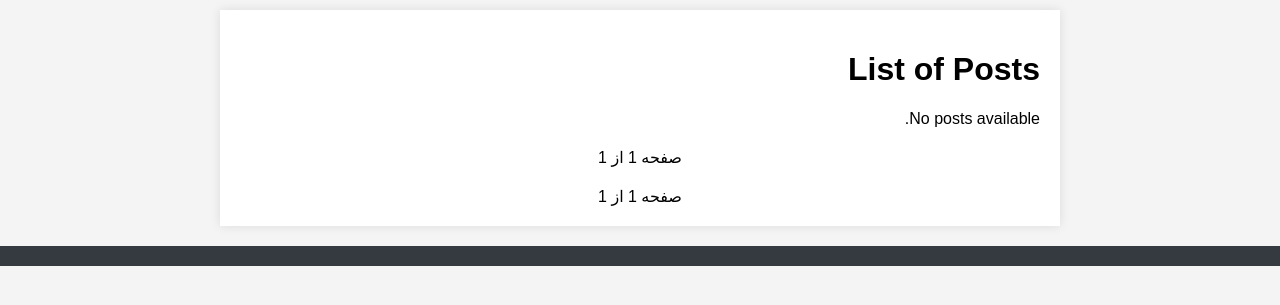
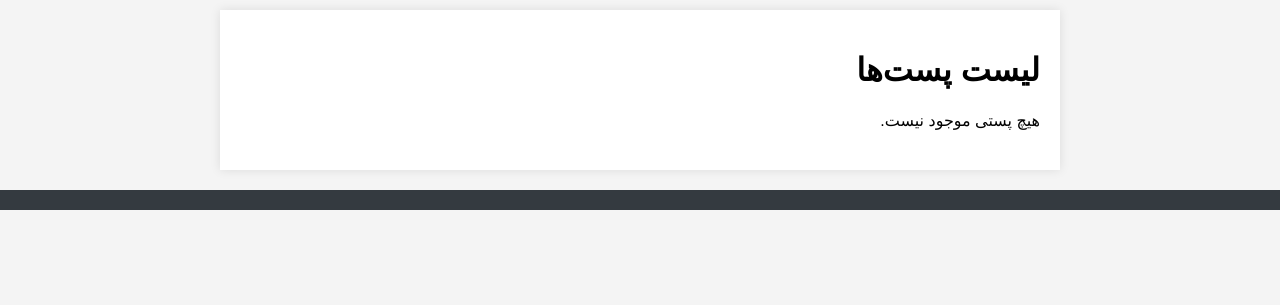
Before and after one commit to yazdancode/shoping_foroshgah, a Django app: page /postlist/ in a window 1280 px wide. Shown: the part 30-335 px from the top of the page. Run offline with Django 5.2, Linux system fonts and the light colour scheme; data that the repository does not hold is empty.

Commit message:
class based views

```diff
--- a/blog/templates/blog/index.html
+++ b/blog/templates/blog/index.html
@@ -5,4 +5,3 @@
 {% block content %}
 
 {% endblock%}
-pyt
--- a/blog/templates/blog/partials/pagination.html
+++ b/blog/templates/blog/partials/pagination.html
@@ -4,10 +4,13 @@
         <a href="?page={{ posts.previous_page_number }}" class="btn btn-secondary">◀ صفحه قبل</a>
     {% endif %}
 
-    <span style="margin: 0 15px;">صفحه {{ posts.number }} از {{ posts.paginator.num_pages }}</span>
+    <!-- ✅ نمایش صحیح شماره صفحه -->
+    {% if posts.paginator.num_pages > 1 %}
+        <span style="margin: 0 15px;">صفحه {{ posts.number }} از {{ posts.paginator.num_pages }}</span>
+    {% endif %}
 
     {% if posts.has_next %}
         <a href="?page={{ posts.next_page_number }}" class="btn btn-secondary">صفحه بعد ▶</a>
-        <a href="?page={{ posts.paginator.num_pages }}" class="btn btn-primary">⏭ صفحه آخر</a
+        <a href="?page={{ posts.paginator.num_pages }}" class="btn btn-primary">⏭ صفحه آخر</a>
     {% endif %}
 </div>
--- a/blog/templates/blog/post/postlist.html
+++ b/blog/templates/blog/post/postlist.html
@@ -1,22 +1,22 @@
 {% extends 'parent/base.html' %}
 
-{% block title %} List of Posts {% endblock %}
+{% block title %} لیست پست‌ها {% endblock %}
 
 {% block content %}
-    <h1>List of Posts</h1>
+    <h1>لیست پست‌ها</h1>
 
     {% for post in posts %}
         <div class="post-item">
             <a href="{{ post.get_absolute_url }}">
                 <h2>{{ post.title }}</h2>
-                <p>By {{ post.author }}</p>
+                <p>نویسنده: {{ post.author }}</p>
             </a>
         </div>
     {% empty %}
-        <p>No posts available.</p>
+        <p>هیچ پستی موجود نیست.</p>
     {% endfor %}
 
-    <!-- Correctly pass the 'page' object for pagination -->
-    {% include 'blog/partials/pagination.html' with page=page %}
+    <!-- ارسال مقدار صحیح برای صفحه‌بندی -->
+    {% include 'blog/partials/pagination.html' with posts=page_obj %}
 
 {% endblock %}
--- a/blog/urls.py
+++ b/blog/urls.py
@@ -1,13 +1,24 @@
-from django.urls import path
+from django.urls import path  # ایمپورت ماژول path برای تعریف مسیرهای URL
 
-from blog.views import index, post_details, postlist
+from blog.views import (PostListView, index,  # ایمپورت ویوهای موردنیاز
+                        post_details)
 
 urlpatterns = [
     path("", index, name="index"),
-    path("postlist/", postlist, name="postlist"),
+    # مسیر صفحه اصلی که ویو `index` را اجرا می‌کند
+
+    path("postlist/", PostListView.as_view(), name="postlist"),
+    # مسیر نمایش لیست پست‌ها که از کلاس‌بیس ویو `PostListView` استفاده می‌کند
+    # `.as_view()` برای تبدیل کلاس به ویو قابل اجرا استفاده می‌شود
+
     path(
         "post_details/<int:year>/<int:month>/<int:day>/<slug:post>/",
         post_details,
         name="post_details",
     ),
+    # مسیر نمایش جزئیات یک پست مشخص که بر اساس تاریخ انتشار و `slug` مشخص می‌شود
+    # <int:year> = دریافت مقدار عددی برای سال
+    # <int:month> = دریافت مقدار عددی برای ماه
+    # <int:day> = دریافت مقدار عددی برای روز
+    # <slug:post> = دریافت مقدار اسلاگ برای پست
 ]
--- a/blog/views.py
+++ b/blog/views.py
@@ -1,42 +1,54 @@
 from django.core.paginator import EmptyPage, PageNotAnInteger, Paginator
 from django.http import HttpResponse
 from django.shortcuts import get_object_or_404, render
+from django.views.generic import ListView
 
-from blog.models import Post
+from blog.models import Post  # ایمپورت مدل پست از اپلیکیشن بلاگ
 
 
 def index(request):
+    """
+    صفحه اصلی وبلاگ را رندر می‌کند.
+    """
     return render(request, "blog/index.html", {})
 
 
-def postlist(request):
-    posts = Post.objects.filter(status="published")
-    paginator = Paginator(posts, 2)
-    page = request.GET.get("page")
+# نسخه‌ی مبتنی بر فانکشن ویو برای نمایش لیست پست‌ها (کامنت شده)
+# def postlist(request):
+#     """
+#     نمایش لیست پست‌های منتشر شده همراه با قابلیت صفحه‌بندی
+#     """
+#     posts = Post.objects.filter(status="published")  # دریافت پست‌های منتشر شده
+#     paginator = Paginator(posts, 2)  # ایجاد صفحه‌بندی با نمایش ۲ پست در هر صفحه
+#     page = request.GET.get("page")  # دریافت شماره صفحه از URL
 
-    try:
-        posts = paginator.page(page)
-    except PageNotAnInteger:
-        posts = paginator.page(1)
-    except EmptyPage:
-        posts = paginator.page(paginator.num_pages)
+#     try:
+#         posts = paginator.page(page)  # دریافت پست‌های مربوط به صفحه مورد نظر
+#     except PageNotAnInteger:
+#         posts = paginator.page(1)  # اگر مقدار صفحه عدد نباشد، صفحه اول نمایش داده می‌شود
+#     except EmptyPage:
+#         posts = paginator.page(paginator.num_pages)  # اگر صفحه از محدوده خارج باشد، آخرین صفحه نمایش داده می‌شود
 
-    return render(request, "blog/post/postlist.html", {"posts": posts})
+#     return render(request, "blog/post/postlist.html", {"posts": posts})
 
 
-def post_details(
-    request,
-    year,
-    month,
-    day,
-    post,
-):
+class PostListView(ListView):
+    queryset = Post.published.all()
+    context_object_name = 'posts'  # مقدار 'posts' را در قالب ارسال می‌کند
+    paginate_by = 2
+    template_name = 'blog/post/postlist.html'
+
+
+def post_details(request, year, month, day, post):
+    """
+    نمایش جزئیات یک پست خاص براساس تاریخ انتشار و اسلاگ
+    """
     post = get_object_or_404(
-        Post,
-        status="published",
-        publish__year=year,
-        publish__month=month,
-        publish__day=day,
-        slug=post,
+        Post,  # مدل موردنظر
+        status="published",  # فیلتر کردن پست‌های منتشر شده
+        publish__year=year,  # فیلتر بر اساس سال انتشار
+        publish__month=month,  # فیلتر بر اساس ماه انتشار
+        publish__day=day,  # فیلتر بر اساس روز انتشار
+        slug=post,  # فیلتر بر اساس اسلاگ (نامک) پست
     )
-    return render(request, "blog/post/post_details.html", {"post": post})
+    return render(request, "blog/post/post_details.html", {"post": post})  # ارسال پست به قالب جهت نمایش
```
Also changed, not shown: blog/models.py (+7 -7 lines).
